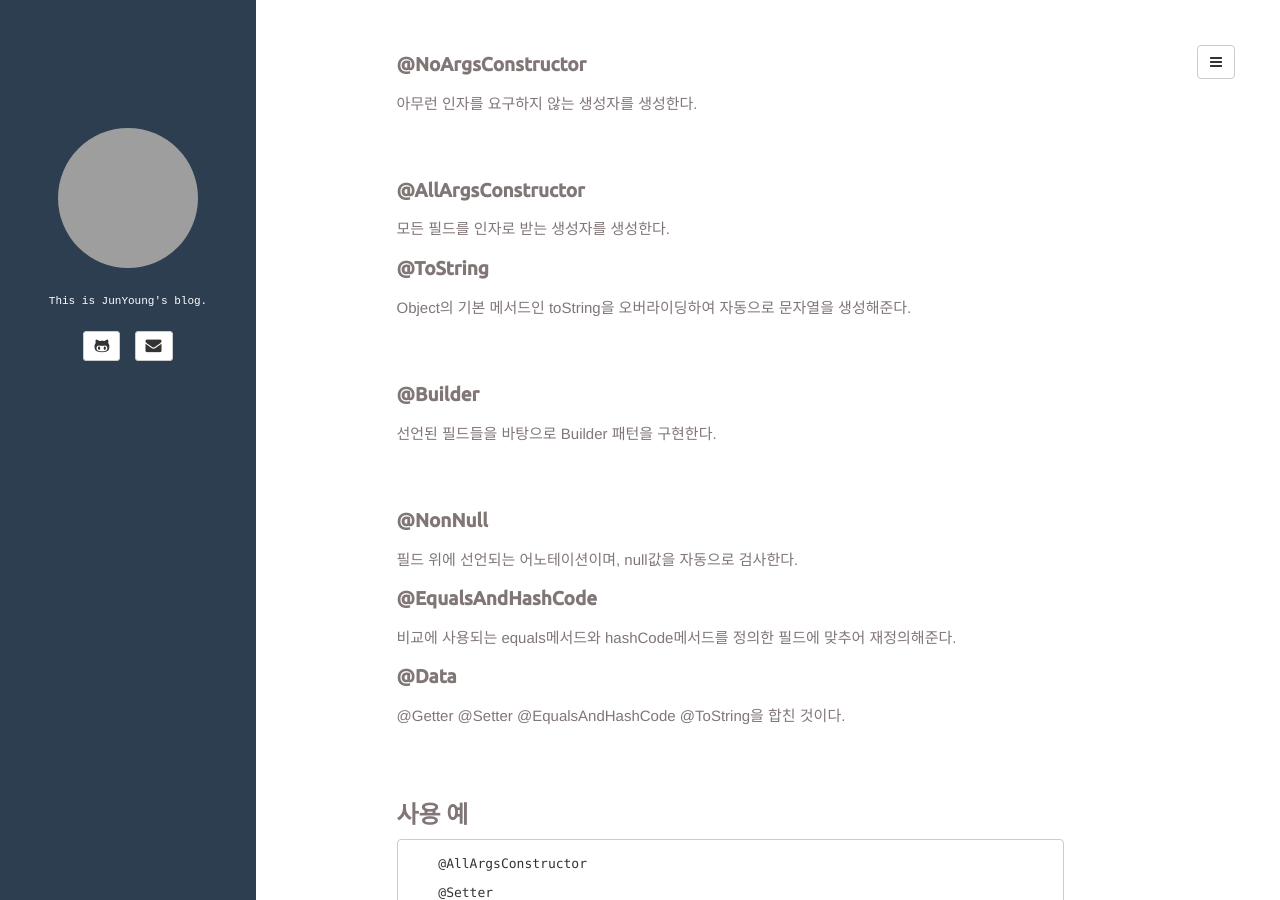
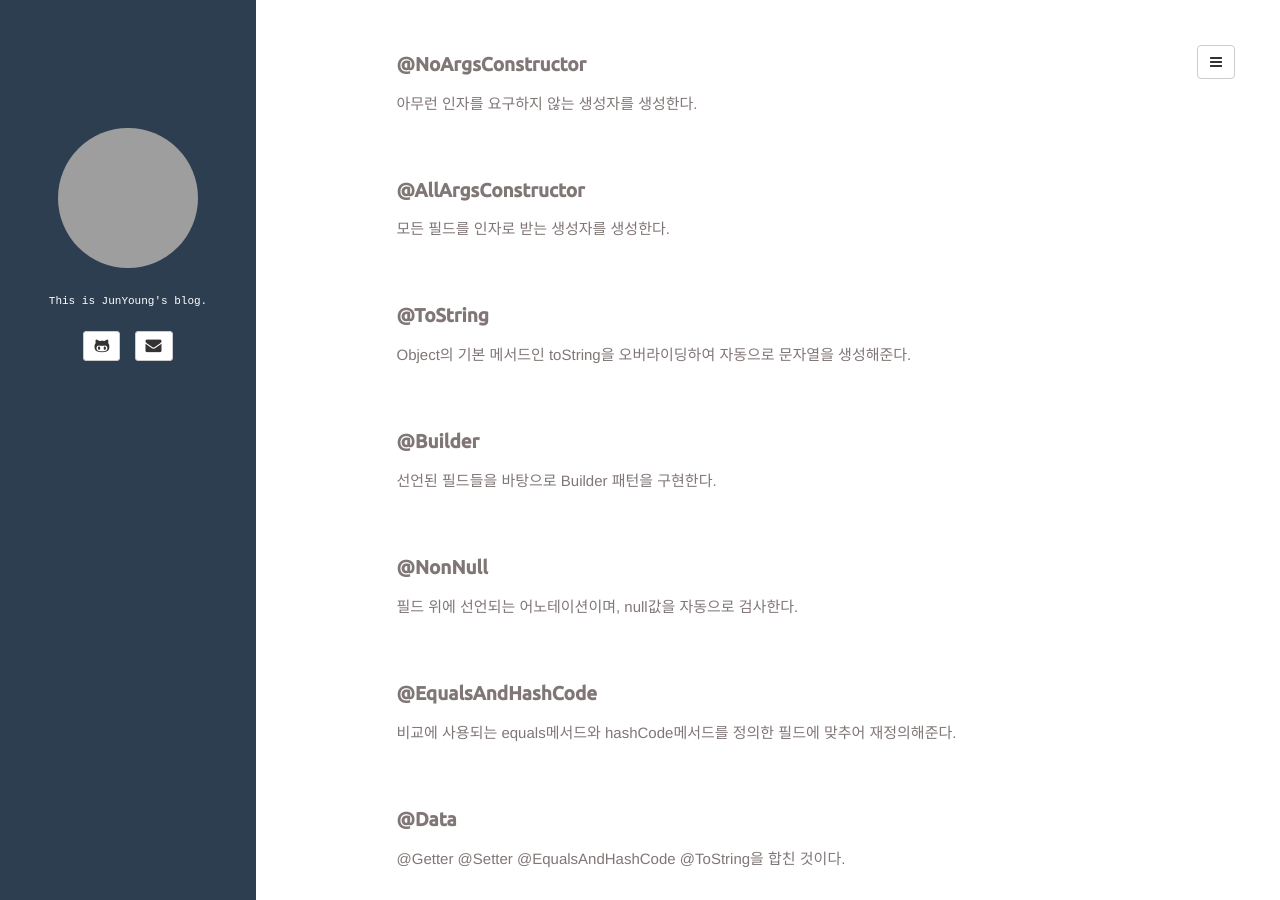
Before and after one commit to plus4070/plus4070.github.io, a Jekyll site: the page built from _posts/2016-02-14-Lombok.md, in a window 1280 px wide and 900 px high, scrolled down 1247 px. Built offline with Jekyll 4.4.1, drawn with Linux system fonts in a browser that asks for light colours; comment, search, counter and statistics services are not loaded; grey boxes are pictures that could not be loaded.

Commit message:
Update 2016-02-14-Lombok.md

```diff
--- a/_posts/2016-02-14-Lombok.md
+++ b/_posts/2016-02-14-Lombok.md
@@ -61,6 +61,8 @@ Maven의 pom.xml에 lombok 라이브러리를 추가한다.
 ##### @AllArgsConstructor #####
 모든 필드를 인자로 받는 생성자를 생성한다.
 
+<br>
+
 ##### @ToString #####
 Object의 기본 메서드인 toString을 오버라이딩하여 자동으로 문자열을 생성해준다.
 
@@ -74,13 +76,17 @@ Object의 기본 메서드인 toString을 오버라이딩하여 자동으로 문
 ##### @NonNull #####
 필드 위에 선언되는 어노테이션이며, null값을 자동으로 검사한다.
 
+<br>
+
 ##### @EqualsAndHashCode #####
 비교에 사용되는 equals메서드와 hashCode메서드를 정의한 필드에 맞추어 재정의해준다.
+
+<br>
 
 ##### @Data #####
 @Getter @Setter @EqualsAndHashCode @ToString을 합친 것이다.
 
-<br>
+<br><br>
 
 ### 사용 예 ###
 
@@ -105,5 +111,7 @@ Object의 기본 메서드인 toString을 오버라이딩하여 자동으로 문
 
 지금까지 소개한 기능들은 Lombok에서 자주 사용하는 기능들이며, 이외에도 개발자를 편하게 만들어주는 다양한 기능을 제공한다.
 
+<br>
+
 #### 출처 ####
 >[kwseo's blog](http://kwseo.github.io/)
```
